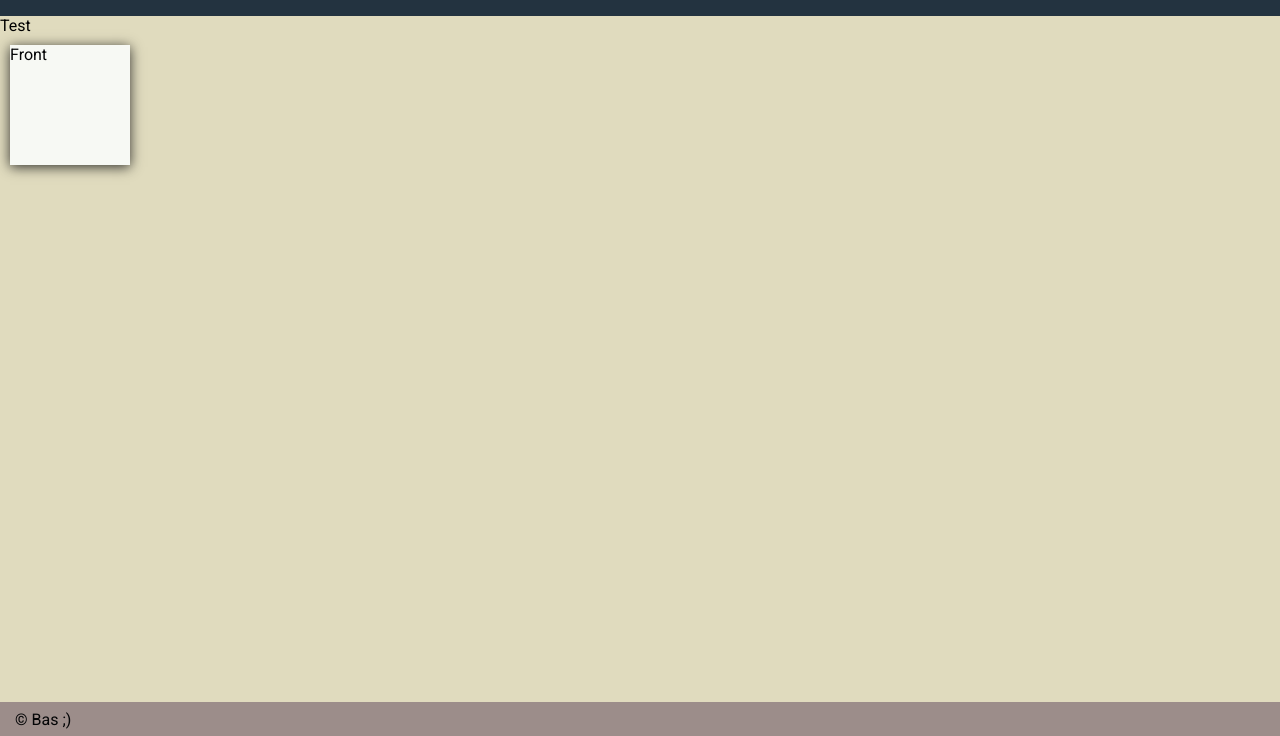
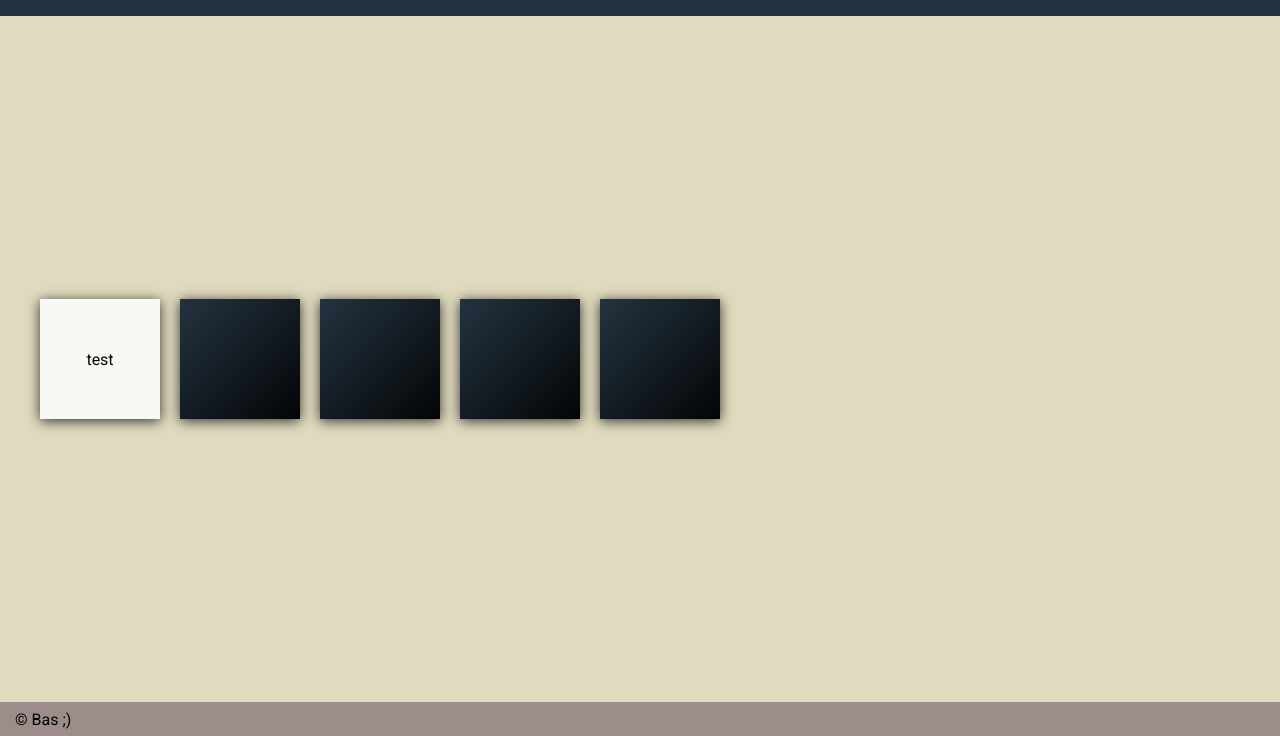
Before and after one commit to BasKalkman/Memory, a website: page index.html in a window 1280 px wide. Shown: the part 64-800 px from the top of the page. Drawn offline with Linux system fonts and the light colour scheme; a web font is replaced by a local one.

Commit message:
Card css functionality

```diff
--- a/index.html
+++ b/index.html
@@ -6,7 +6,12 @@
     <title>Memory</title>
     <meta name="viewport" content="width=device-width, initial-scale=1" />
     <link rel="stylesheet" type="text/css" media="screen" href="css/main.css" />
-    <script src="main.js"></script>
+    <link
+      rel="stylesheet"
+      href="https://use.fontawesome.com/releases/v5.7.2/css/all.css"
+      integrity="sha384-fnmOCqbTlWIlj8LyTjo7mOUStjsKC4pOpQbqyi7RrhN7udi9RwhKkMHpvLbHG9Sr"
+      crossorigin="anonymous"
+    />
   </head>
   <body>
     <!-- HEADER -->
@@ -24,14 +29,48 @@
 
     <!-- MAIN -->
     <main class="game">
-      <p>Test</p>
+      <div class="card card--clicked">
+        <div class="card__side card__side--front">
+          <span class="card__icon">test</span>
+        </div>
+        <div class="card__side card__side--back">
+          &nbsp;
+        </div>
+      </div>
 
       <div class="card">
-        <div class="card__front">
-          Front
+        <div class="card__side card__side--front">
+          <span class="card__icon">test</span>
         </div>
-        <div class="card__back">
-          Back
+        <div class="card__side card__side--back">
+          &nbsp;
+        </div>
+      </div>
+
+      <div class="card">
+        <div class="card__side card__side--front">
+          <span class="card__icon">test</span>
+        </div>
+        <div class="card__side card__side--back">
+          &nbsp;
+        </div>
+      </div>
+
+      <div class="card">
+        <div class="card__side card__side--front">
+          <span class="card__icon">test</span>
+        </div>
+        <div class="card__side card__side--back">
+          &nbsp;
+        </div>
+      </div>
+
+      <div class="card">
+        <div class="card__side card__side--front">
+          <span class="card__icon">test</span>
+        </div>
+        <div class="card__side card__side--back">
+          &nbsp;
         </div>
       </div>
     </main>
@@ -42,5 +81,6 @@
         &copy; Bas ;)
       </div>
     </footer>
+    <script src="index.js"></script>
   </body>
 </html>
--- a/sass/_components.scss
+++ b/sass/_components.scss
@@ -17,6 +17,7 @@
     font-weight: bold;
     border: 3px solid transparent;
     transition: border 0.3s;
+    cursor: pointer;
 
     &:hover {
       border: 2px solid $color-light;
@@ -33,38 +34,59 @@
   margin: 1rem;
   width: 12rem;
   height: 12rem;
-  padding: 1.2rem 1.5rem;
-  background-color: $color-white;
-  box-shadow: 0 2px 12px rgba($color-black, 0.8);
   position: relative;
+  perspective: 150rem;
+  cursor: pointer;
 
-  &__front {
+  flex: 0 0 12rem;
+
+  &__side {
     width: 100%;
     height: 100%;
     position: absolute;
     top: 0;
     left: 0;
-    transform: rotateX(0);
+    transform: rotateY(0);
     color: $color-black;
     backface-visibility: hidden;
+    box-shadow: 0 2px 12px rgba($color-black, 0.8);
+    transition: width 0.3s ease-in 2s, height 0.3s ease-in 2s;
+
+    &--front {
+      background-color: $color-white;
+      color: $color-black;
+      transform: rotateY(-180deg);
+    }
+
+    &--back {
+      background-image: linear-gradient(to right bottom, $color-dark, $color-black);
+      color: $color-white;
+    }
   }
 
-  &__back {
-    width: 100%;
-    height: 100%;
-    position: absolute;
-    top: 0;
-    left: 0;
-    transform: rotateX(180deg);
-    background-image: linear-gradient(to right bottom, $color-dark, $color-black);
-    color: $color-white;
-    backface-visibility: hidden;
+  // Flip functionality
+  &--clicked &__side--front {
+    transform: rotateY(0);
+  }
+  &--clicked &__side--back {
+    transform: rotateY(180deg);
   }
 
-  &:hover &__front {
-    transform: rotateX(180deg);
+  // Remove functionality
+  &--completed &__side {
+    height: 0;
+    width: 0;
   }
-  &:hover &__back {
-    transform: rotateX(0);
+
+  &--completed {
+    cursor: auto;
+  }
+
+  // Content of card
+  &__icon {
+    position: absolute;
+    top: 50%;
+    left: 50%;
+    transform: translate(-50%, -50%);
   }
 }
--- a/sass/_layout.scss
+++ b/sass/_layout.scss
@@ -18,7 +18,13 @@ body {
 
 .game {
   background-color: $color-light;
+  padding: 2rem 3rem;
   flex-grow: 1;
+
+  display: flex;
+  justify-content: flex-start;
+  align-content: center;
+  flex-wrap: wrap;
 }
 
 .footer {
--- /dev/null
+++ b/sass/_mixins.scss
@@ -0,0 +1,17 @@
+@mixin respond($breakpoint) {
+  @if $breakpoint == x-small {
+    @media only screen and (max-width: 370px) {
+      @content;
+    }
+  }
+  @if $breakpoint == small {
+    @media only screen and (max-width: 600px) {
+      @content;
+    }
+  }
+  @if $breakpoint == medium {
+    @media only screen and (max-width: 900px) {
+      @content;
+    }
+  }
+}
```
Also changed, not shown: index.js (+10 -0 lines), css/main.css.
